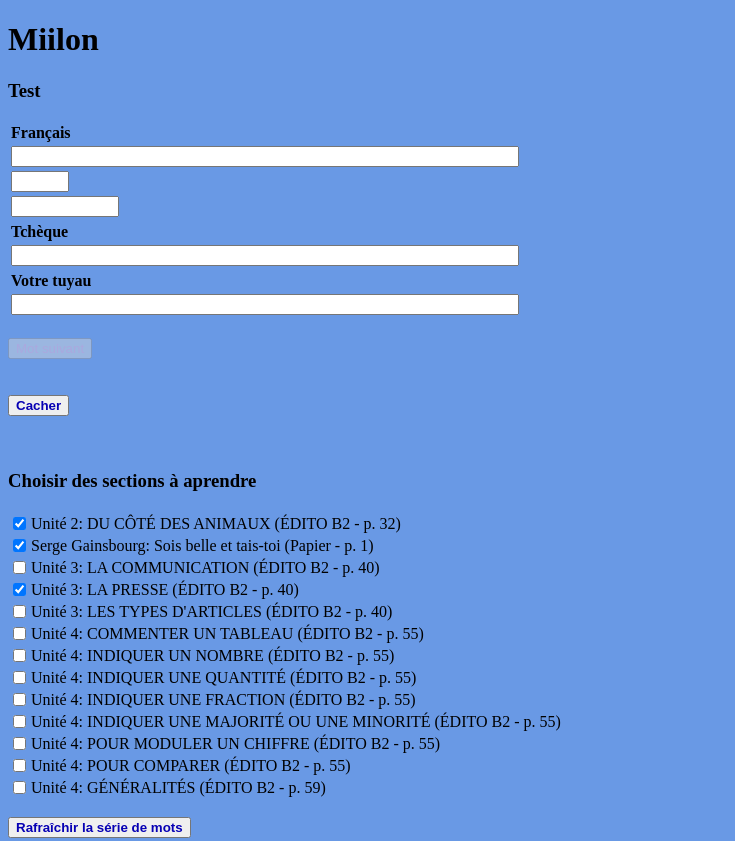
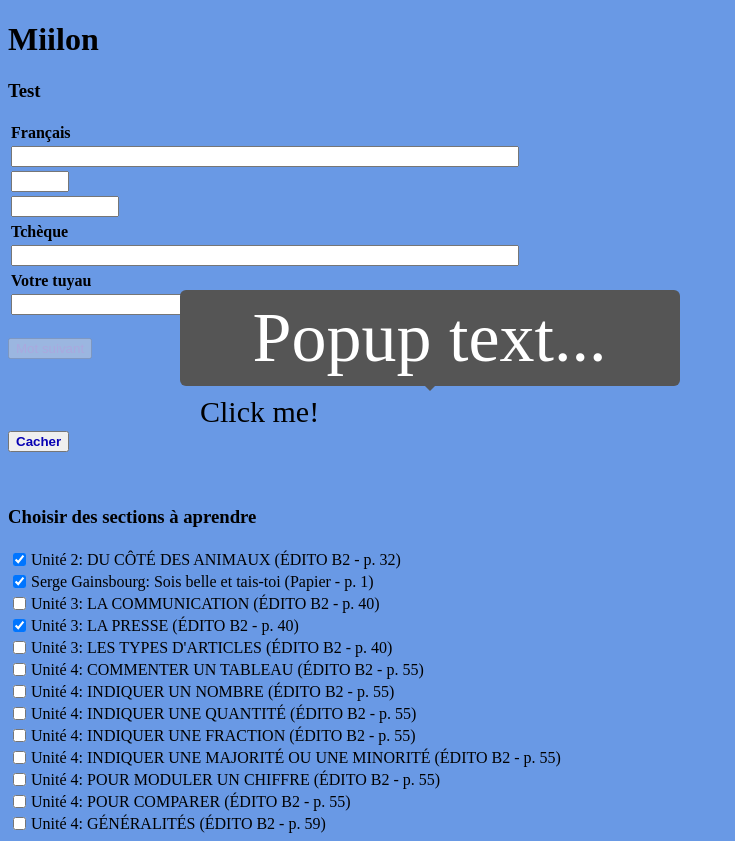
Before and after one commit to evaapavel/miilon, a plain HTML site: page Miilon/index.html in a window 1280 px wide. Shown: the top 841 px of the page, without its empty margins (0-735 px from the left). Drawn offline with Linux system fonts and the light colour scheme.

Commit message:
CHANGE Miilon - Add a popup window.

```diff
--- a/Miilon/index.html
+++ b/Miilon/index.html
@@ -9,6 +9,8 @@
   </head>
 
   <body>
+
+
 
 
     <div id="divAll">
@@ -83,6 +85,26 @@
 
       <br/>
       <br/>
+
+
+
+
+    <!-- Popup Test BEGIN -->
+
+    <div style="text-align: left; left: 200px; position: absolute;">
+    <div class="popup" id="divPopup" onclick="divPopup_Click()">Click me!
+      <span class="popuptext" id="spanPopup">Popup text...</span>
+    </div>
+    </div>
+    <!-- Popup Test END -->
+
+
+
+
+
+      <br/>
+      <br/>
+
 
       <input type="hidden" id="hiddenIsSettingsVisible" value="true" />
 
--- a/Miilon/script.js
+++ b/Miilon/script.js
@@ -336,6 +336,10 @@ var context = {
 initSectionSelector();
 putSelectedSectionsToPageControls();
 refreshSelectedWords();
+
+
+// Popup Test.
+divPopup_Click();
 
 
 
@@ -706,6 +710,8 @@ function handleNextTestPhase() {
       // Change the current state of the test.
       document.getElementById("hiddenTestState").value = "waitForTip";
       // ***
+      //divPopup_Click();
+      document.getElementById("spanPopup").innerHTML = context.selectedWords[randomWordIndex].meaning;
       break;
 
     case "waitForTip":
@@ -725,6 +731,8 @@ function handleNextTestPhase() {
       // Change the current state of the test.
       document.getElementById("hiddenTestState").value = "showCorrect";
       // ***
+      divPopup_Click();
+      document.getElementById("spanPopup").innerHTML = context.selectedWords[selectedWordIndex].meaning;
       break;
 
     case "showCorrect":
@@ -744,6 +752,8 @@ function handleNextTestPhase() {
       // Change the current state of the test.
       document.getElementById("hiddenTestState").value = "showNext";
       // ***
+      divPopup_Click();
+      document.getElementById("spanPopup").innerHTML = context.selectedWords[lastWordIndex].foreign;
       break;
 
     default:
@@ -897,3 +907,24 @@ function buttonShowHideSettings_Click() {
     document.getElementById("divSettings").style.display = "block";
   }
 }
+
+
+
+
+
+// Popup Test BEGIN
+
+// When the users clicks on <div>, open the popup.
+function divPopup_Click() {
+  var popup = document.getElementById("spanPopup");
+  popup.classList.toggle("show");
+}
+
+// Popup Test END
+
+
+
+
+
+
+// Why should I put some dummy code here?
--- a/Miilon/style.css
+++ b/Miilon/style.css
@@ -128,3 +128,79 @@ input[type=button]:disabled {
   /* width: 370px; */
   width: 500px;
 }
+
+
+
+
+/* Popup Test BEGIN */
+
+/* Popup container. */
+.popup {
+  position: relative;
+  display: inline-block;
+  cursor: pointer;
+  font-size: 30px;
+}
+
+/* The actual popup (appears on top). */
+.popup .popuptext {
+  visibility: hidden;
+  width: 500px;
+  font-size: 70px;
+  background-color: #555;
+  color: #fff;
+  text-align: center;
+  border-radius: 6px;
+  padding: 8px 0;
+  position: absolute;
+  z-index: 1;
+  bottom: 125%;
+  left: 50%;
+  margin-left: -80px;
+}
+
+/* Popup arrow. */
+.popup .popuptext::after {
+  content: "";
+  position: absolute;
+  top: 100%;
+  left: 50%;
+  margin-left: -5px;
+  border-width: 5px;
+  border-style: solid;
+  border-color: #555 transparent transparent transparent;
+}
+
+/* Toggle this class when clicking on the popup container (hide and show the popup). */
+.popup .show {
+  visibility: visible;
+  -webkit-animation: fadeIn 1s;
+  animation: fadeIn 1s;
+}
+
+/* Add animation (fade in the popup). */
+@-webkit-keyframes fadeIn {
+  from {opacity: 0;}
+  to {opacity: 1;}
+}
+
+@keyframes fadeIn {
+  from {opacity: 0;}
+  to {opacity: 1;}
+}
+
+
+
+/* Popup Test END */
+
+
+
+
+
+
+
+
+
+.nonsense {
+  /* Just to have some code here... */
+}
```
